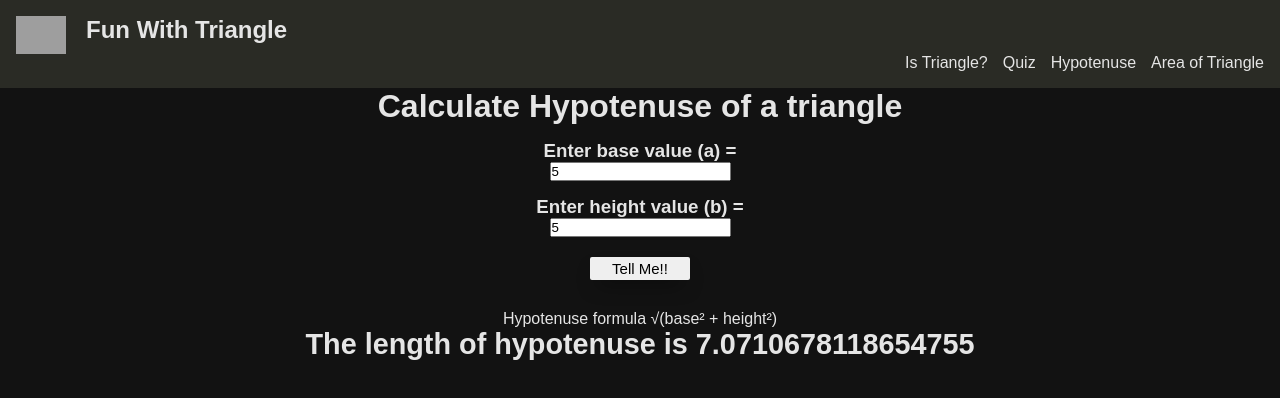
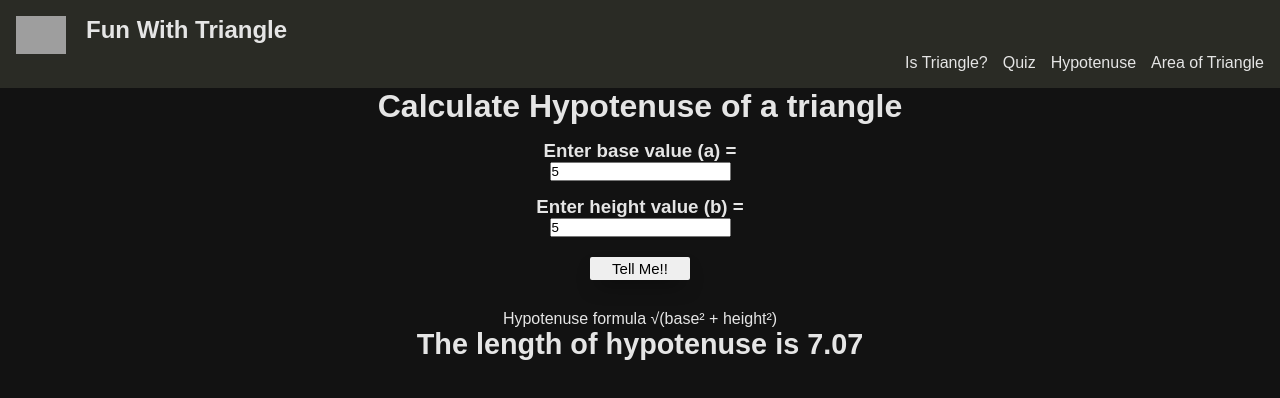
Before and after one commit to joshi-omkar/fun-with-triangle, a React (Create React App) app: page /hypotenuse in a window 1280 px wide. Both pictures are taken after typing "5", "5" into the empty fields and a click on the button "Tell Me!!". Shown: the top 398 px of the page. Built offline with nearby package versions, Linux system fonts and the light colour scheme; grey boxes are pictures that could not be loaded.

Commit message:
used toFixed() in hypotenius

```diff
--- a/src/Hypotenuse.js
+++ b/src/Hypotenuse.js
@@ -10,7 +10,7 @@ const Hypotenuse = () => {
 
     const ans = Math.hypot(side1, side2);
 
-    setOutput(<div className="output">The length of hypotenuse is {ans}</div>);
+    setOutput(<div className="output">The length of hypotenuse is {ans.toFixed(2)}</div>);
   };
 
   return (
```
